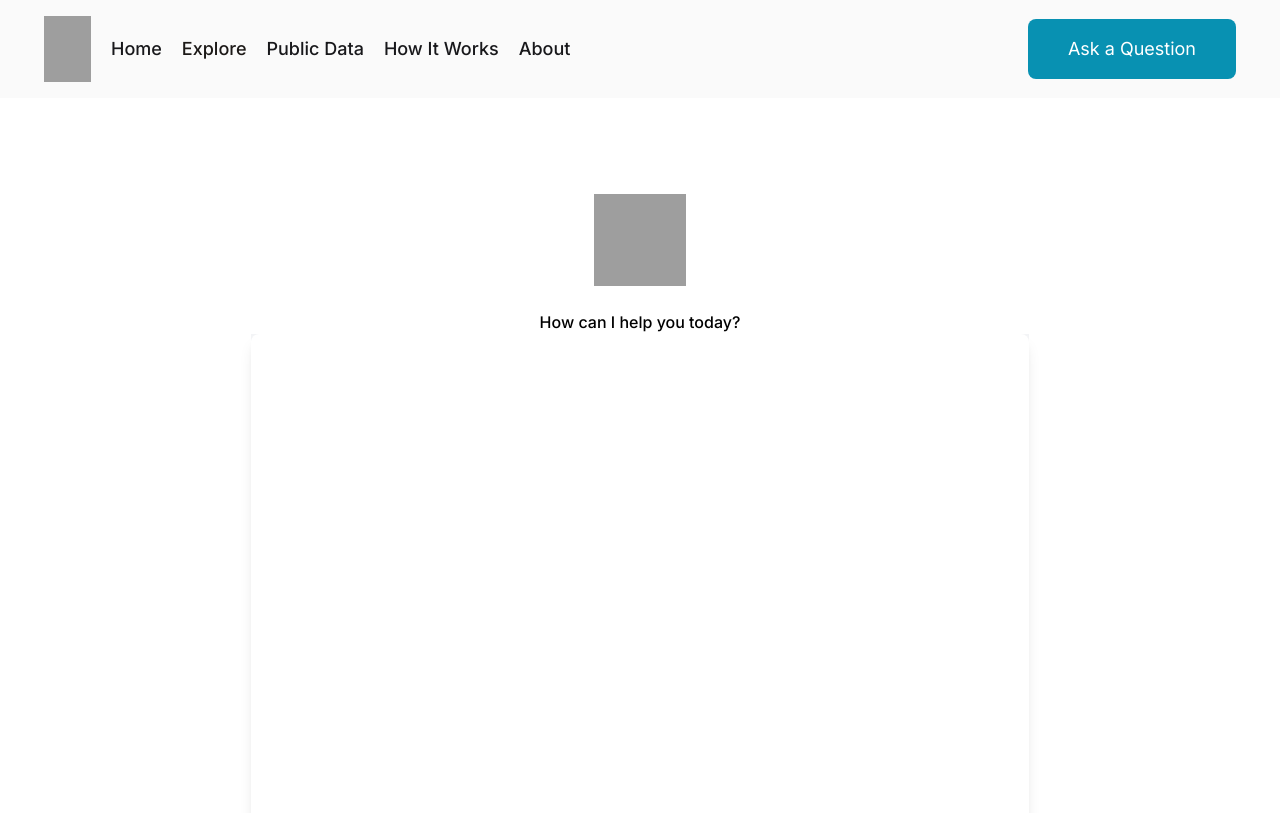
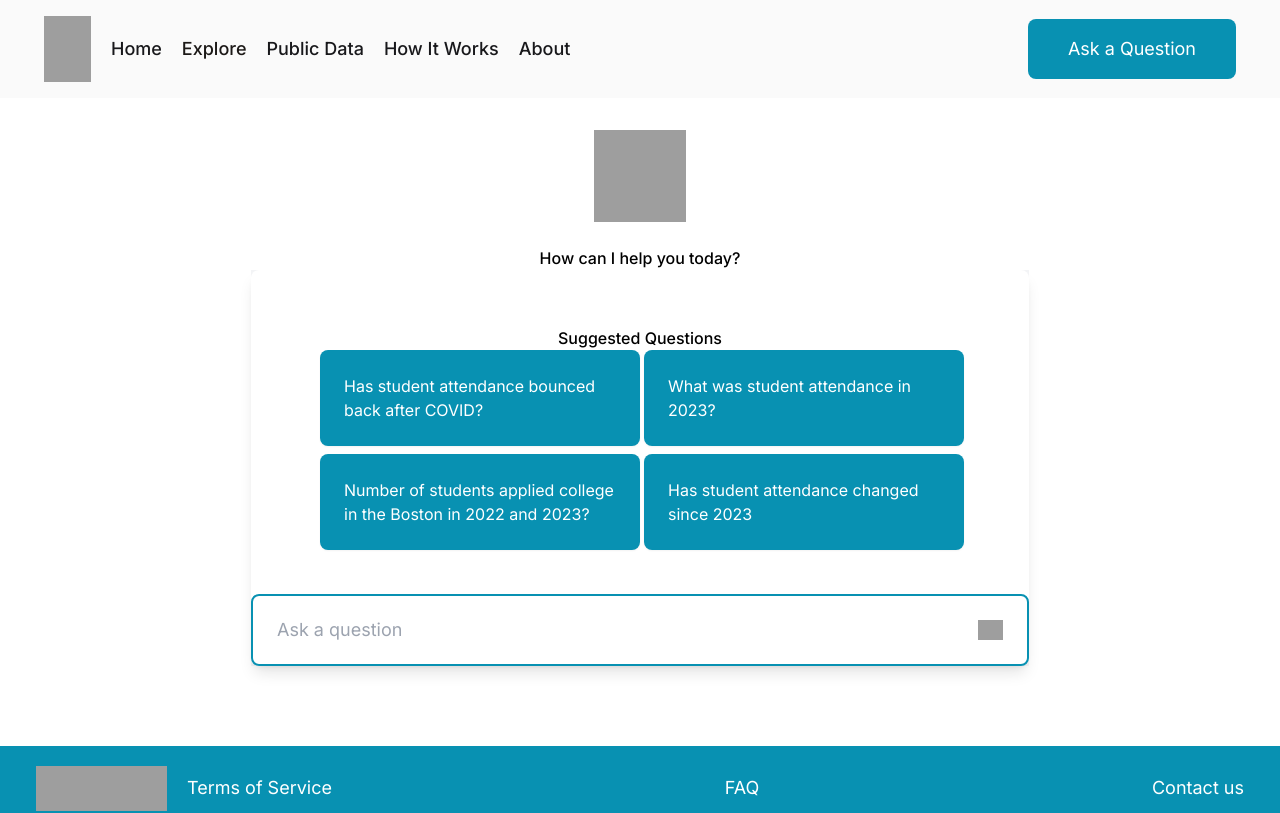
Before and after one commit to kdynan/kd-chatbot-starter, a Next.js app: page / in a window 1280 px wide. Shown: the top 813 px of the page. Built offline with nearby package versions, Linux system fonts and the light colour scheme; grey boxes are pictures that could not be loaded.

Commit message:
display updates

```diff
--- a/app/page.tsx
+++ b/app/page.tsx
@@ -5,7 +5,7 @@ import {Chatbot} from '../components/Chatbot';
 
 export default function MainContent() {
   return (
-    <main className="flex flex-col items-center">
+    <main className="relative flex flex-col items-center">
       <Chatbot />
     </main>
   );
--- a/components/Chatbot.tsx
+++ b/components/Chatbot.tsx
@@ -1,8 +1,10 @@
 import React, { useState, useRef, useEffect, KeyboardEvent } from 'react';
 import { SuggestedQuestionsList } from './SuggestedQuestionsList';
+import { DataExplanation } from './DataExplanation';
 
 interface Message {
     text: string;
+    messageType: 'explanation' | 'sql' | 'chart' | 'error' | 'user';
     sender: 'user' | 'bot';
 }
 
@@ -25,10 +27,10 @@ export const Chatbot: React.FC = () => {
         messagesEndRef.current?.scrollIntoView({ behavior: 'smooth' });
     };
 
-    const handleSend = async () => {
+    const handleSend =  async () => {
         if (input.trim() === '') return;
 
-        const userMessage: Message = { text: input, sender: 'user' };
+        const userMessage: Message = { text: input, sender: 'user', messageType:'user' };
         setMessages((prevMessages) => [...prevMessages, userMessage]);
 
         try {
@@ -39,10 +41,10 @@ export const Chatbot: React.FC = () => {
             });
             const json = await response.json();
             console.log(json);
-            const botMessage: Message = { text: json.response.explanation, sender: 'bot' };
+            const botMessage: Message = { text: json.response.explanation, messageType:'explanation', sender: 'bot' };
             setMessages((prevMessages) => [...prevMessages, botMessage]);
         } catch (error) {
-            const errorMessage: Message = { text: 'Error: Unable to fetch response', sender: 'bot' };
+            const errorMessage: Message = { text: 'Error: Unable to fetch response', messageType:'error', sender: 'bot' };
             setMessages((prevMessages) => [...prevMessages, errorMessage]);
         }
 
@@ -57,19 +59,13 @@ export const Chatbot: React.FC = () => {
 
     return (
         <>
-            <img loading="lazy" src="https://cdn.builder.io/api/v1/image/assets/TEMP/7a5d40b3a563ff737f5957323d52d13136ac61dc25b01ac2d454c781fab7199c?apiKey=48e0882be7cc4391993150eb17882064&" alt="" className="mt-24 aspect-square fill-cyan-600 w-[92px] max-md:mt-10" />
+            <img loading="lazy" src="https://cdn.builder.io/api/v1/image/assets/TEMP/7a5d40b3a563ff737f5957323d52d13136ac61dc25b01ac2d454c781fab7199c?apiKey=48e0882be7cc4391993150eb17882064&" alt="" className="mt-8 aspect-square fill-cyan-600 w-[92px] max-md:mt-10" />
             <h1 className="mt-6 font-medium text-black">How can I help you today?</h1>
-            <div className="flex flex-col items-center justify-center bg-gray-100">
+            <div className="flex flex-col bg-gray-100">
                 <div className="flex flex-col w-full bg-white shadow-lg rounded-lg">
-                    <div className="flex flex-col h-80 overflow-y-auto mb-4">
+                    <div className="flex flex-col overflow-y-auto mb-4">
                         {messages.map((message, index) => (
-                            <div
-                                key={index}
-                                className={`p-2 my-1 rounded-md ${message.sender === 'user' ? 'bg-blue-500 text-white self-end' : 'bg-gray-300 text-black self-start'
-                                    }`}
-                            >
-                                {message.text}
-                            </div>
+                                <DataExplanation explanation={message.text} />
                         ))}
                         <div ref={messagesEndRef} />
                     </div>
--- /dev/null
+++ b/components/DataExplanation.tsx
@@ -0,0 +1,13 @@
+import React from 'react';
+
+interface DataExplantionProps {
+    explanation: string;
+}
+
+export function DataExplanation({explanation}: DataExplantionProps) {
+  return (
+    <section className="relative mt-7 text-base text-black max-md:max-w-full">
+     <p>{explanation}</p>
+    </section>
+  );
+};
--- a/components/SuggestedQuestionsList.tsx
+++ b/components/SuggestedQuestionsList.tsx
@@ -8,7 +8,7 @@ interface SuggestedQuestionsListProps {
 export const SuggestedQuestionsList: React.FC<SuggestedQuestionsListProps> = ({ questions }) => {
   return (
     <section>
-      <h2 className="mt-44 font-medium text-black max-md:mt-10 text-center">Suggested Questions</h2>
+      <h2 className="mt-10 font-medium text-black max-md:mt-10 text-center">Suggested Questions</h2>
       <div className="mx-auto sm:max-w-2xl sm:px-4">
       <div className="mb-4 grid grid-cols-2 gap-2 px-4 sm:px-0 text-white">
         {questions.map((question, index) => (
```
